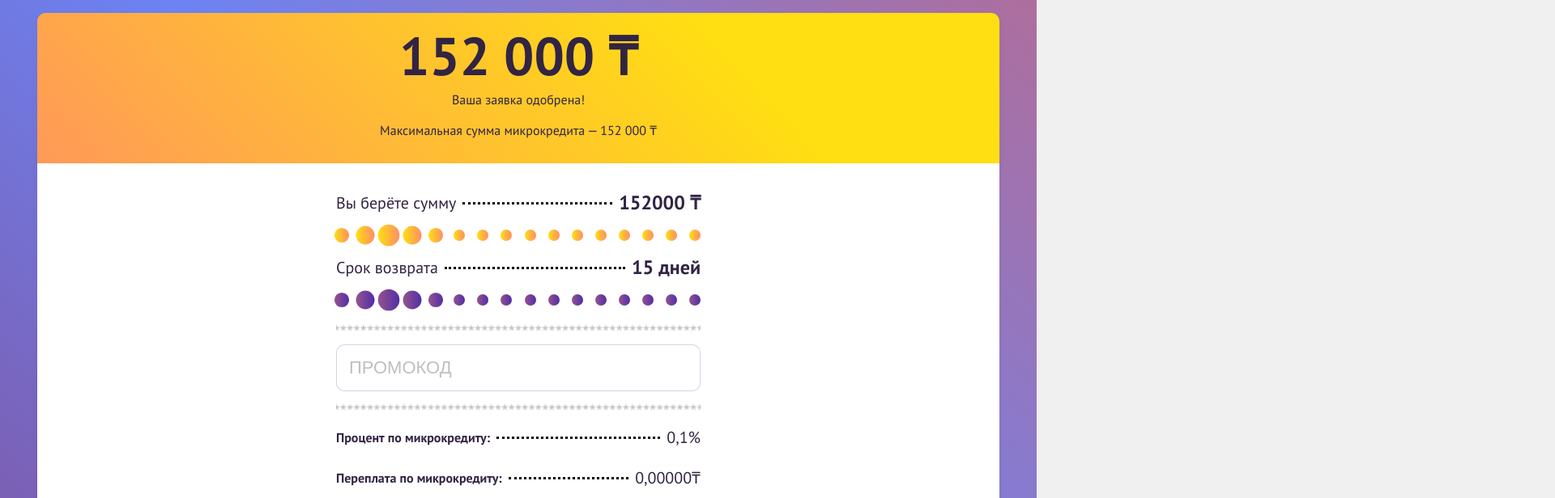
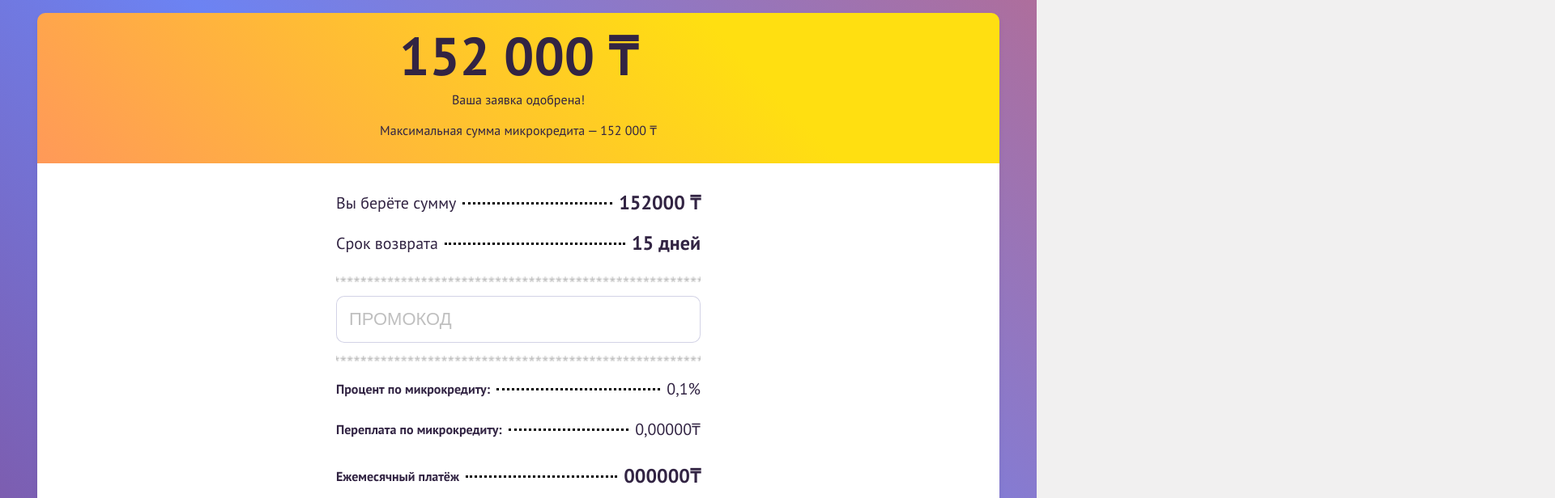
Before and after one commit to nmibragimov7/aqsha-ber, a Nuxt app: page /approved in a window 1280 px wide. Shown: the top 616 px of the page at 81% size, 1920 px wide, since content can reach past the window. Built offline with nearby package versions, Linux system fonts and the light colour scheme.

Commit message:
style: add position style

```diff
--- a/components/common/InputRange/InputRange.vue
+++ b/components/common/InputRange/InputRange.vue
@@ -91,6 +91,9 @@ export default {
 .range {
   &__wrap {
     position: relative;
+    //asdasdas
+    position: absolute;
+    left:215315315%;
   }
 
 
```
